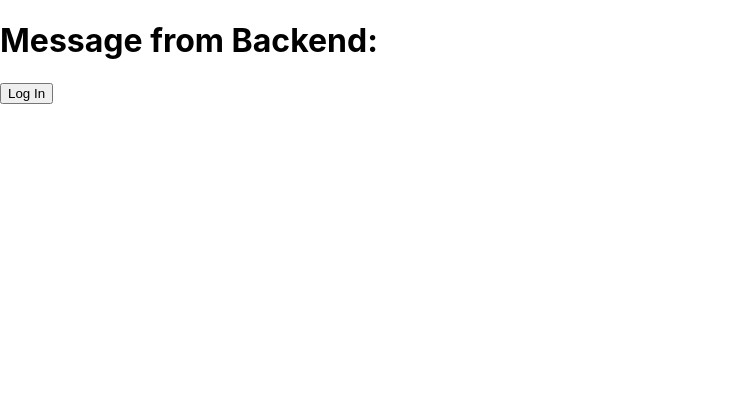
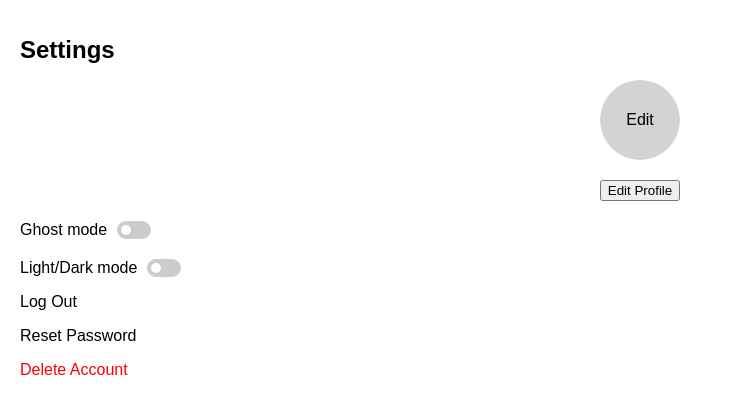
Before and after one commit to haesoljung04/CSE-110-Project-G24, a React (Create React App) app in the folder client/: page / in a window 1280 px wide. Shown: the top 414 px of the page, without its empty margins (0-743 px from the left). Built offline with nearby package versions, Linux system fonts and the light colour scheme; no server answers.

Commit message:
almost finsih w/ feature/settings

```diff
--- a/client/src/App.js
+++ b/client/src/App.js
@@ -1,5 +1,6 @@
 import React, { useState, useEffect } from 'react';
 import { useAuth0 } from '@auth0/auth0-react';
+import { Settings } from './pages/Settings';
 
 function App() {
   const { loginWithRedirect, logout, isAuthenticated, user } = useAuth0();
@@ -26,17 +27,7 @@ function App() {
 
   return (
     <div>
-      <h1>Message from Backend:</h1>
-      <p>{message}</p>
-
-      {!isAuthenticated ? (
-        <button onClick={() => loginWithRedirect()}>Log In</button>
-      ) : (
-        <>
-          <button onClick={() => logout({ returnTo: window.location.origin })}>Log Out</button>
-          <h2>Welcome, {user.name}</h2>
-        </>
-      )}
+      <Settings />
     </div>
   );
 }
--- /dev/null
+++ b/client/src/pages/Settings.js
@@ -0,0 +1,64 @@
+import React, {useState} from "react";
+import { useAuth0 } from '@auth0/auth0-react';
+import '../styles/Settings.css'
+
+export const Settings = () => {
+    const { logout } = useAuth0();
+    const [showDeleteModal, setShowDeleteModal] = useState(false);
+
+    const handleDeleteClick = () => {
+        setShowDeleteModal(true);
+    };
+
+    const handleCancelDelete = () => {
+        setShowDeleteModal(false);
+    };
+
+    const handleConfirmDelete = () => {
+        //neeed to finish this!!!!
+        console.log("Account deleted");
+        setShowDeleteModal(false);
+    };
+
+    return (
+        <div className="settings-container">
+            <h1 className="settings-title">Settings</h1>
+
+            <div className="center-buttons">
+            <button className="edit-profile-image">Edit</button>
+            <button className="edit-profile">Edit Profile</button>
+            </div>
+
+            <div className="ghost-mode">
+    <label>Ghost mode</label>
+    <label className="slider">
+        <input type="checkbox" />
+        <span className="slider-container"></span>
+    </label>
+</div>
+
+<div className="light-dark-mode">
+    <label>Light/Dark mode</label>
+    <label className="slider">
+        <input type="checkbox" />
+        <span className="slider-container"></span>
+    </label>
+</div>
+
+            <p onClick={() => logout({ returnTo: window.location.origin })}>Log Out</p>
+
+            <p className="reset-password">Reset Password</p>
+            <p className="delete-account" onClick={handleDeleteClick}>Delete Account</p>
+
+            {showDeleteModal && (
+                <div className="modal-overlay">
+                    <div className="modal-content">
+                        <p>Are you sure?</p>
+                        <button onClick={handleConfirmDelete} className="modal-delete-button">Delete</button>
+                        <button onClick={handleCancelDelete} className="modal-cancel-button">Keep Account</button>
+                    </div>
+                </div>
+            )}
+        </div>
+    );
+};
--- /dev/null
+++ b/client/src/styles/Settings.css
@@ -0,0 +1,164 @@
+.settings-container {
+    margin: 20px;
+    font-family: Arial, sans-serif;
+    align-items: center;
+    overflow-x: hidden; /* Prevent horizontal scrolling within the container */
+    max-width: 100%; /* Ensure container does not exceed screen width */
+    box-sizing: border-box; /* Prevent padding from causing overflow */
+}
+
+.settings-title {
+    font-size: 24px;
+    font-weight: bold;
+    align-self: flex-start;
+}
+
+.center-buttons {
+    display: flex;
+    flex-direction: column; /* Stack the buttons vertically */
+    justify-content: center; /* Center them horizontally */
+    align-items: center; /* Center them horizontally */
+    margin-bottom: 20px; /* Optional: Adds space below the centered buttons */
+}
+
+.edit-profile-image {
+    margin-bottom: 20px; /* Adds space below the Edit button */
+    width: 80px; /* Set the width of the button */
+    height: 80px; /* Set the height to the same value as width */
+    border-radius: 50%; /* Makes the button a circle */
+    background-color: lightgray; /* Optional: Set the background color */
+    border: none; /* Optional: Remove the border */
+    display: flex;
+    justify-content: center;
+    align-items: center;
+    font-size: 16px; /* Optional: Adjust the font size if there's text */
+}
+
+.edit-button {
+    display: block;
+    background-color: lightgray;
+    border: none;
+    border-radius: 50%;
+    width: 80px;
+    height: 80px;
+    margin: 10px 0;
+    font-size: 16px;
+
+}
+
+.edit-name {
+    text-align: center;
+}
+
+.ghost-mode {
+    margin-bottom: 20px; /* Adds space between Ghost mode and Light/Dark mode */
+}
+
+.setting-item {
+    display: flex;
+    justify-content: space-between;
+    margin: 10px 0;
+}
+
+.logout-link {
+    cursor: pointer;
+    margin-top: 20px;
+}
+
+.reset-password {
+    margin-top: 10px;
+}
+
+.delete-account {
+    color: red;
+    cursor: pointer;
+    margin-top: 10px;
+}
+
+.modal-overlay {
+    position: fixed;
+    top: 0;
+    left: 0;
+    width: 100%;
+    height: 100%;
+    background-color: rgba(0, 0, 0, 0.5); /* Semi-transparent background */
+    display: flex;
+    justify-content: center;
+    align-items: center;
+    z-index: 1000; /* Ensure it appears on top of other content */
+}
+
+.modal-content {
+    background-color: white;
+    padding: 20px;
+    border-radius: 10px;
+    text-align: center;
+    box-shadow: 0 4px 8px rgba(0, 0, 0, 0.2);
+}
+
+.modal-delete-button,
+.modal-cancel-button {
+    margin: 10px;
+    padding: 10px 20px;
+    border: none;
+    border-radius: 5px;
+    cursor: pointer;
+}
+
+.modal-delete-button {
+    background-color: red;
+    color: white;
+}
+
+.modal-cancel-button {
+    background-color: grey;
+    color: white;
+}
+
+
+/* Smaller slider styles */
+.slider {
+    position: relative;
+    display: inline-block;
+    width: 34px; /* Set the width of the smaller slider */
+    height: 18px; /* Set the height of the smaller slider */
+    margin-left: 10px;
+}
+
+.slider input {
+    opacity: 0; /* Hide the default checkbox */
+    width: 0;
+    height: 0;
+}
+
+.slider .slider-container {
+    position: absolute;
+    cursor: pointer;
+    top: 0;
+    left: 0;
+    right: 0;
+    bottom: 0;
+    background-color: #ccc; /* Default background color */
+    transition: 0.4s;
+    border-radius: 34px; /* Round the corners */
+}
+
+.slider .slider-container:before {
+    content: "";
+    position: absolute;
+    height: 10px; /* Smaller size for the inner circle */
+    width: 10px; /* Same as height for a circle */
+    border-radius: 50%;
+    left: 4px;
+    bottom: 4px;
+    background-color: white;
+    transition: 0.4s;
+}
+
+.slider input:checked + .slider-container {
+    background-color: #4CAF50; /* Background color when checked */
+}
+
+.slider input:checked + .slider-container:before {
+    transform: translateX(16px); /* Moves the inner circle to the right */
+}
```
